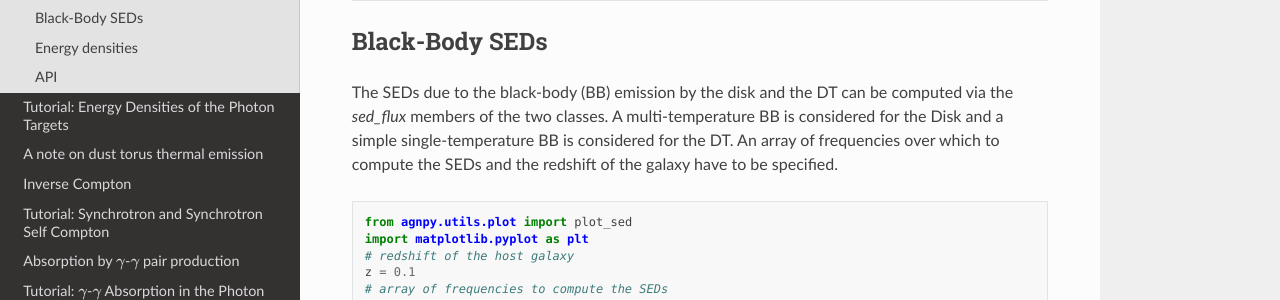
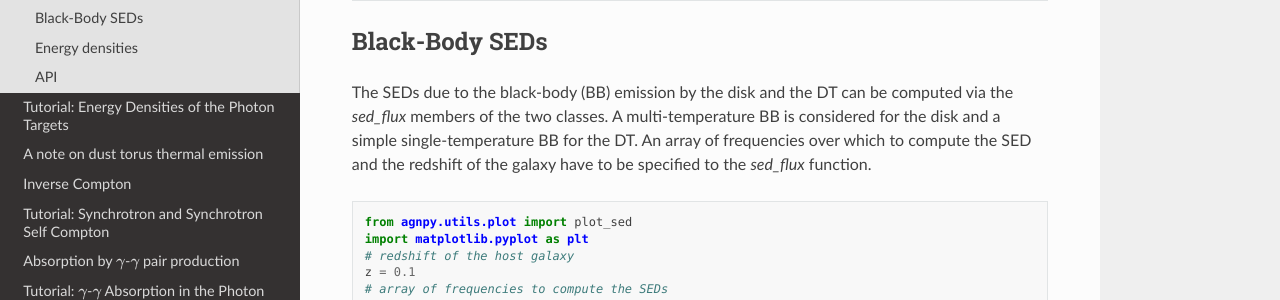
Before and after one commit to cosimoNigro/agnpy, a Sphinx documentation site: the page built from docs/targets.rst, in a window 1280 px wide and 900 px high, scrolled down 2441 px. Shown: the part 151-451 px from the top of the window. Built offline with Sphinx 7.4.7 and the Read the Docs theme 2.0.0, drawn with Linux system fonts in a browser that asks for light colours; pages that are not in the unit, such as notebooks, are missing from menus.

Commit message:
minor corrections in the docs

```diff
--- a/docs/targets.rst
+++ b/docs/targets.rst
@@ -134,9 +134,9 @@ Let us continue from the previous snippet considering a DT reprocessing the disk
 Black-Body SEDs
 ---------------
 The SEDs due to the black-body (BB) emission by the disk and the DT can be computed via the
-`sed_flux` members of the two classes. A multi-temperature BB is considered for the Disk and
-a simple single-temperature BB is considered for the DT.
-An array of frequencies over which to compute the SEDs and the redshift of the galaxy have to be specified.
+`sed_flux` members of the two classes. A multi-temperature BB is considered for the disk and
+a simple single-temperature BB for the DT. An array of frequencies over which to compute the
+SED and the redshift of the galaxy have to be specified to the `sed_flux` function.
 
 .. code-block:: python
 
```
Also changed, not shown: docs/tutorials/dt_thermal_emission.ipynb.
